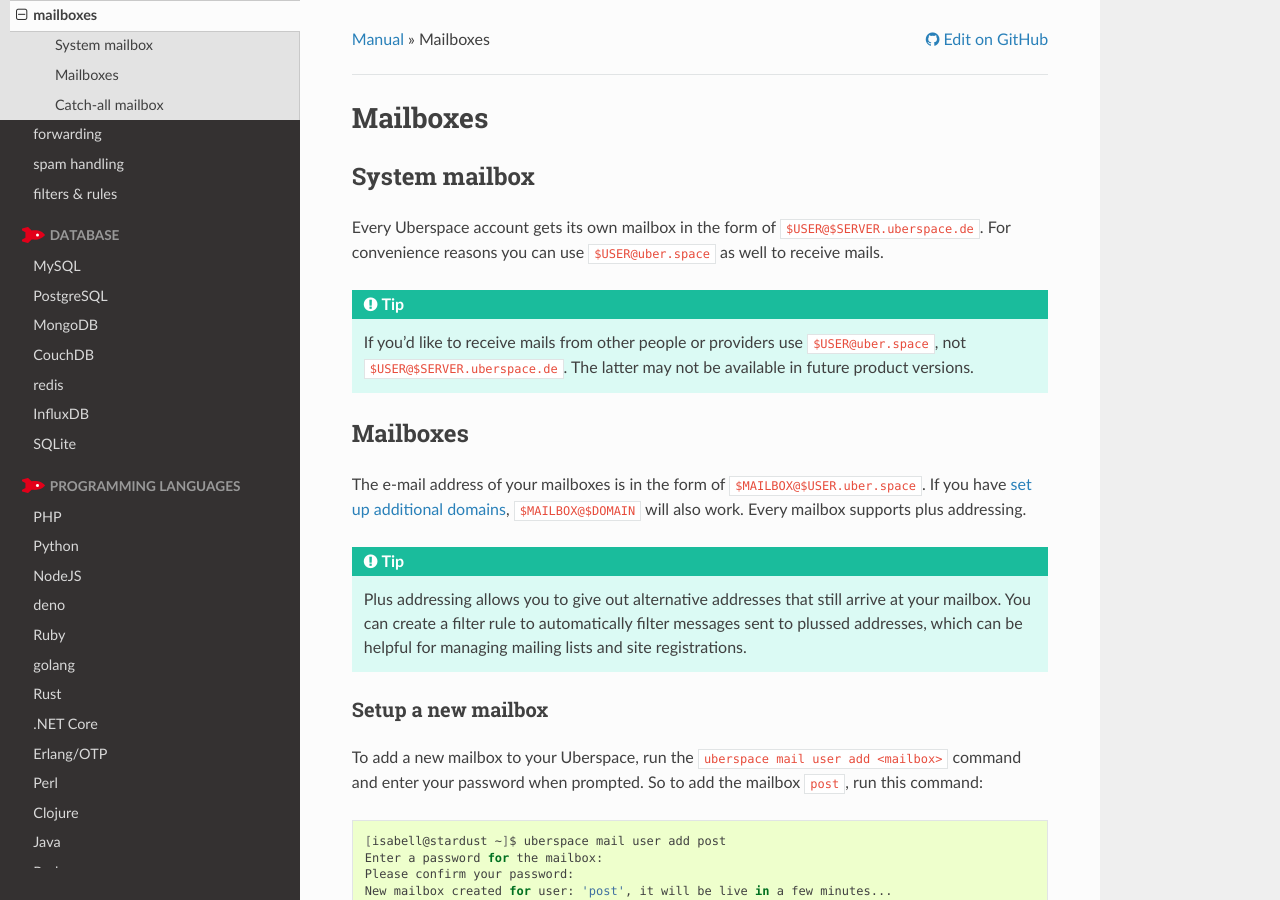
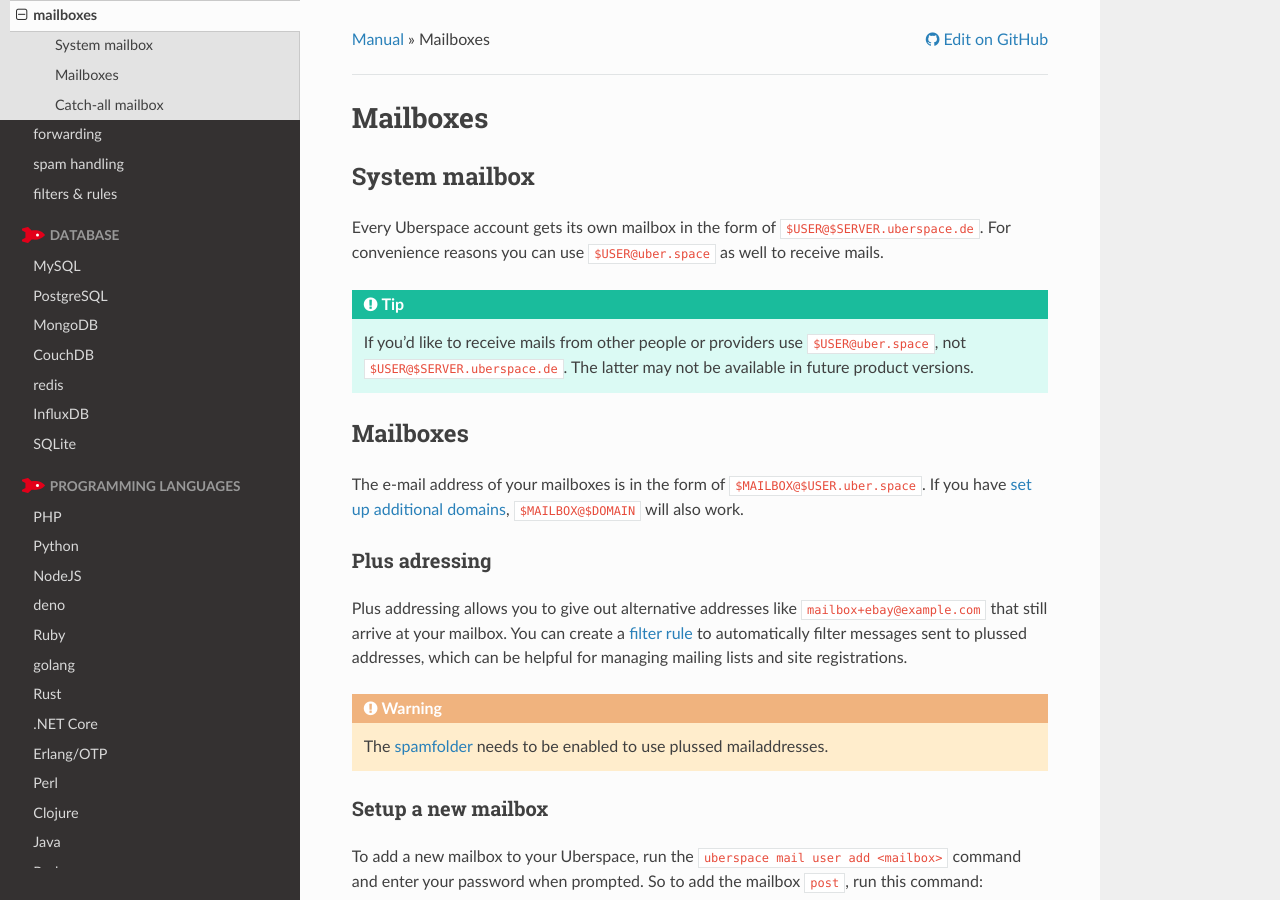
Before and after one commit to Uberspace/manual, a Sphinx documentation site: the page built from source/mail-mailboxes.rst, in a window 1280 px wide and 900 px high. Built offline with Sphinx 7.4.7 and the Read the Docs theme 2.0.0, drawn with Linux system fonts in a browser that asks for light colours.

Commit message:
add some more info to mail plus adressing
fix #479

```diff
--- a/source/mail-mailboxes.rst
+++ b/source/mail-mailboxes.rst
@@ -14,10 +14,16 @@
 Mailboxes
 =========
 
-The e-mail address of your mailboxes is in the form of ``$MAILBOX@$USER.uber.space``. If you have :doc:`set up additional domains <mail-domains>`, ``$MAILBOX@$DOMAIN`` will also work. Every mailbox supports plus addressing.
+The e-mail address of your mailboxes is in the form of ``$MAILBOX@$USER.uber.space``. If you have :doc:`set up additional domains <mail-domains>`, ``$MAILBOX@$DOMAIN`` will also work.
 
-.. tip::
-  Plus addressing allows you to give out alternative addresses that still arrive at your mailbox. You can create a filter rule to automatically filter messages sent to plussed addresses, which can be helpful for managing mailing lists and site registrations.
+Plus adressing
+--------------
+
+Plus addressing allows you to give out alternative addresses like ``mailbox+ebay@example.com`` that still arrive at your
+mailbox. You can create a `filter rule <mail-filters>`_ to automatically filter messages sent to plussed addresses,
+which can be helpful for managing mailing lists and site registrations.
+
+.. warning:: The :doc:`spamfolder <mail-spam>` needs to be enabled to use plussed mailaddresses.
 
 Setup a new mailbox
 -------------------
```
